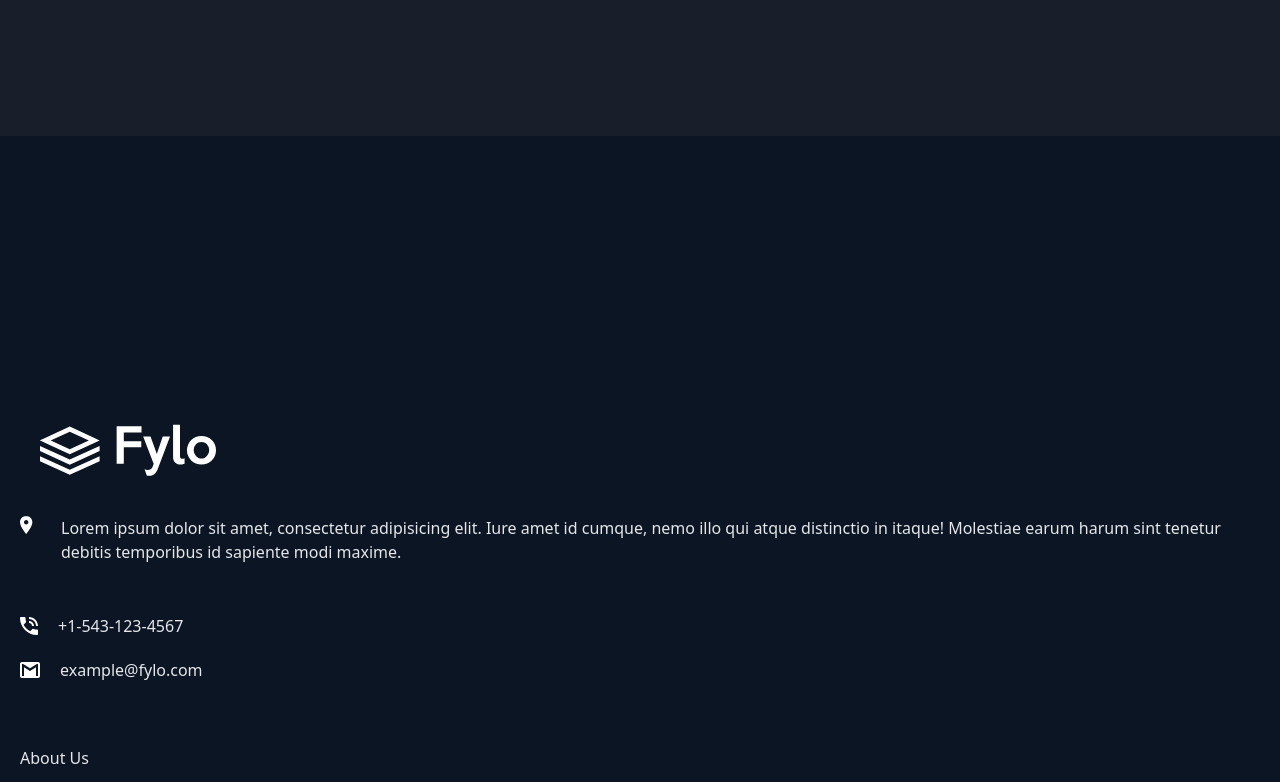
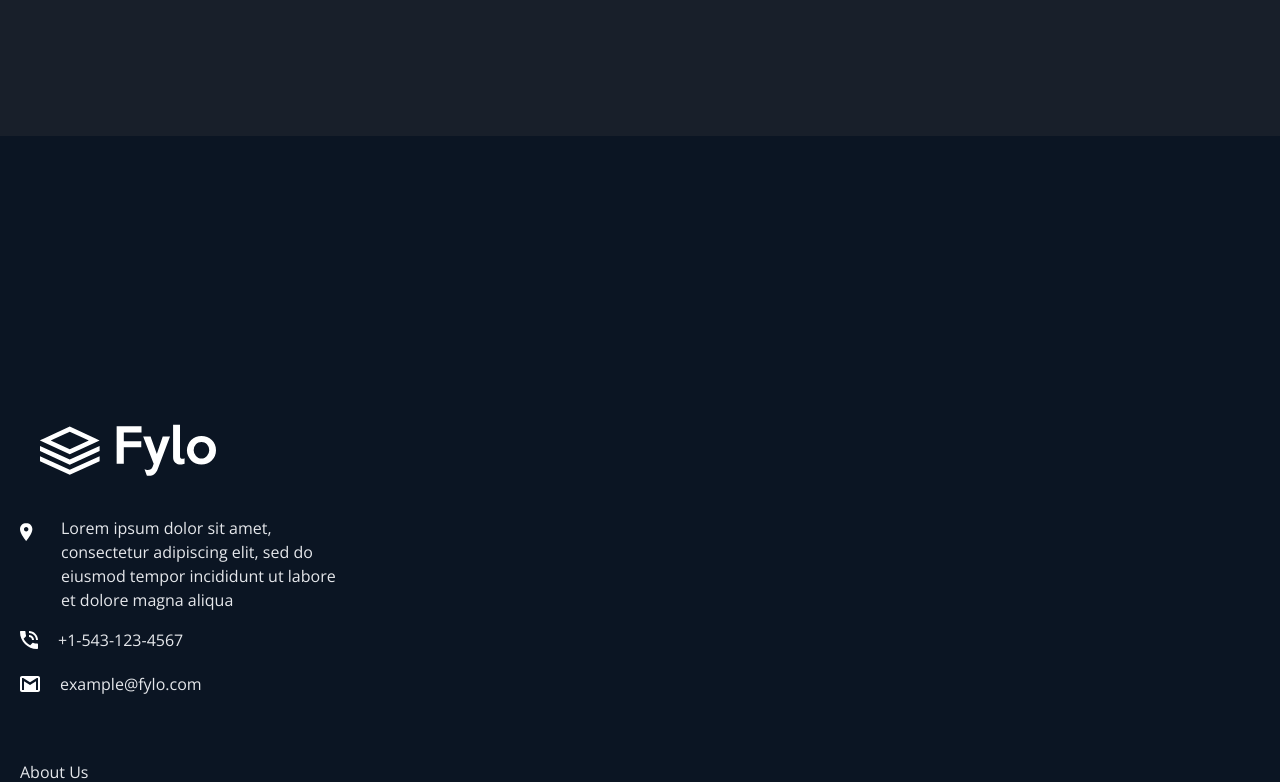
Before and after one commit to RonenTGreat/fylo_dark_theme_page, a React (Vite) app: page / in a window 1280 px wide. Shown: the part 3880-4662 px from the top of the page. Built offline with nearby package versions, Linux system fonts and the light colour scheme.

Commit message:
added actual text and font style

```diff
--- a/src/components/footer/footer.component.jsx
+++ b/src/components/footer/footer.component.jsx
@@ -10,10 +10,11 @@ import { FiInstagram } from "react-icons/fi"
 
 const Footer = () => {
   return (
-    <footer className=" bg-footer-color w-full h-full text-gray-200 pt-72 px-5 mb-4">
+    <footer className=" bg-footer-color w-full h-full text-gray-200 pt-72 px-5 mb-4 font-opensans">
       <div className=" ml-5 mb-10"><img className="" src={logo} alt="logo" /></div>
       <div className="mb-4 text-left">
-        <p className=" flex gap-7"><img className=" object-contain mb-16" src={location} alt="" /> Lorem ipsum dolor sit amet, consectetur adipisicing elit. Iure amet id cumque, nemo illo qui atque distinctio in itaque! Molestiae earum harum sint tenetur debitis temporibus id sapiente modi maxime.</p>
+        <p className=" flex gap-7 max-w-xs"><img className=" object-contain mb-16" src={location} alt="" /> Lorem ipsum dolor sit amet, consectetur adipiscing elit, sed do eiusmod tempor incididunt ut labore et
+          dolore magna aliqua</p>
       </div>
 
       <div className=" flex flex-col mb-16">
```
